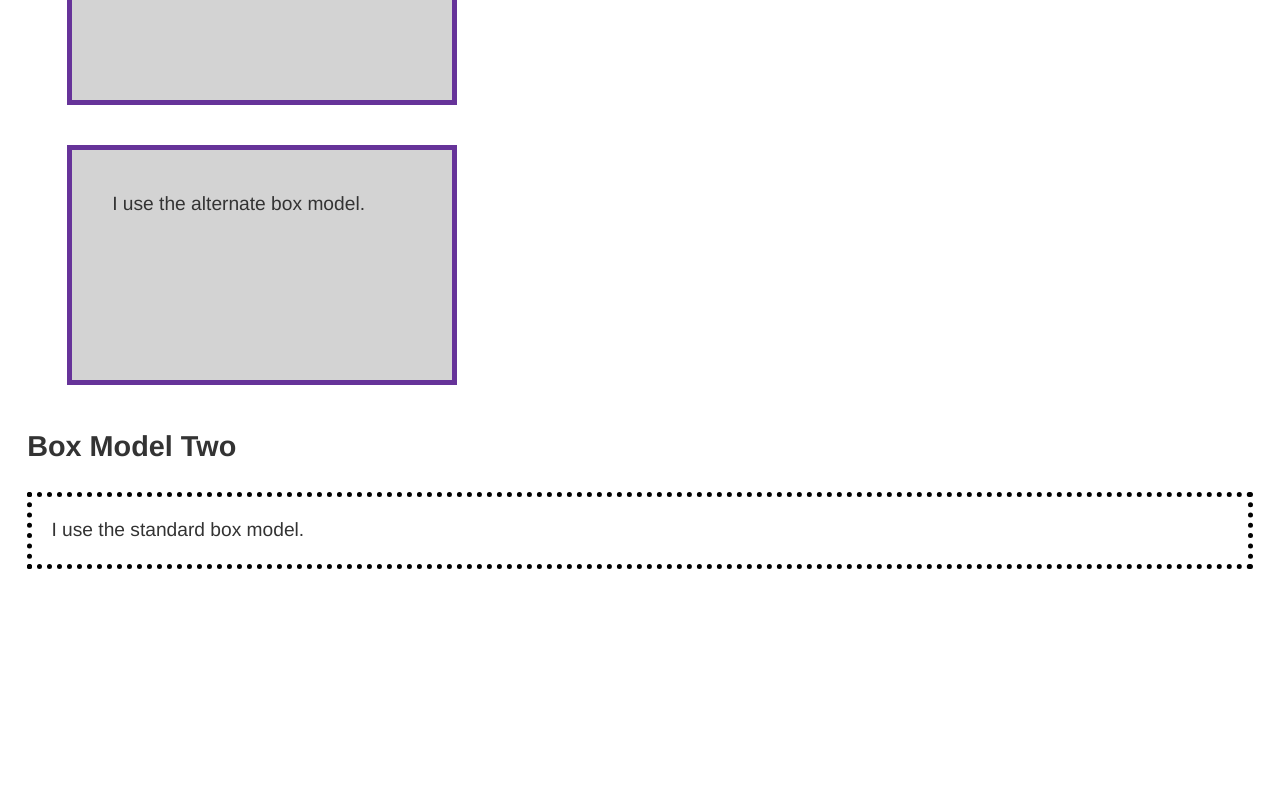
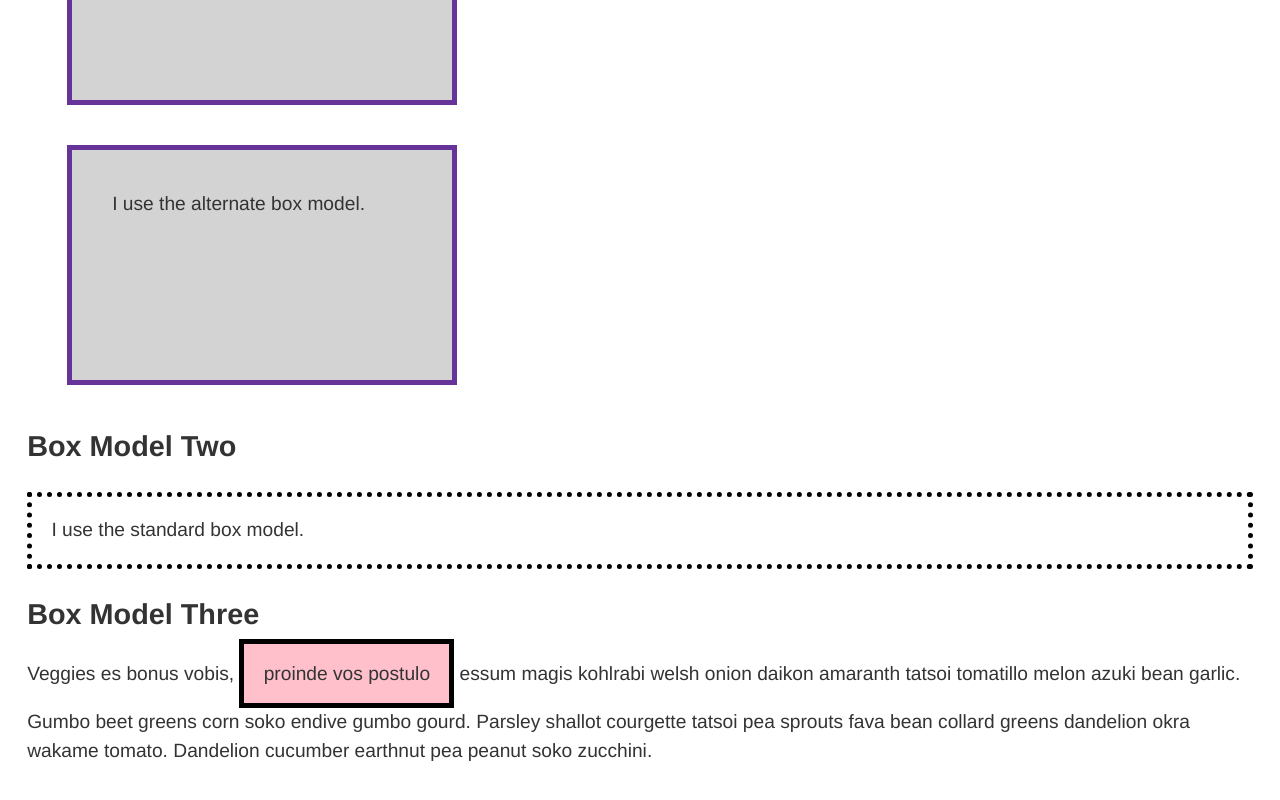
Before and after one commit to GiovanniBattista/todo-app, an Angular app: page /box-model in a window 1280 px wide. Shown: the part 487-1287 px from the top of the page. Before the commit the page ends 1083 px from the top, so only its background shows below. Built offline with nearby package versions, Linux system fonts and the light colour scheme.

Commit message:
Box model three: exercise

```diff
--- a/src/app/modules/auth/components/box-model/box-model.component.css
+++ b/src/app/modules/auth/components/box-model/box-model.component.css
@@ -26,3 +26,9 @@
   margin: 20 1em 40px 2em;
   padding: 1em;
 }
+
+.box-model-3 span {
+  background-color: pink;
+  border: 5px solid black;
+  padding: 1em;
+}
--- a/src/app/modules/auth/components/box-model/box-model.component.html
+++ b/src/app/modules/auth/components/box-model/box-model.component.html
@@ -5,4 +5,14 @@
 
   <h2>Box Model Two</h2>
   <div class="box-model-2">I use the standard box model.</div>
+
+  <h2>Box Model Three</h2>
+  <div class="box-model-3">
+    <p>Veggies es bonus vobis,
+      <span>proinde vos postulo</span>
+      essum magis kohlrabi welsh onion daikon amaranth tatsoi tomatillo melon azuki bean garlic.</p>
+
+    <p>Gumbo beet greens corn soko endive gumbo gourd. Parsley shallot courgette tatsoi pea sprouts fava bean collard greens dandelion okra wakame tomato. Dandelion cucumber earthnut pea peanut soko zucchini.</p>
+  </div>
+
 </div>
```
